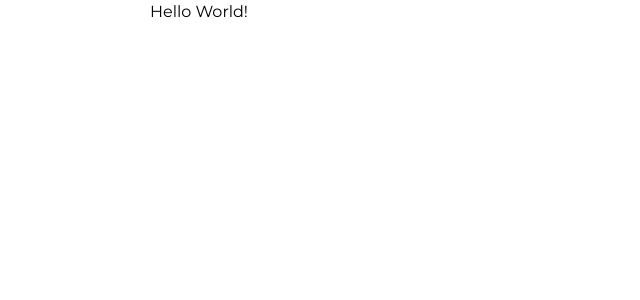
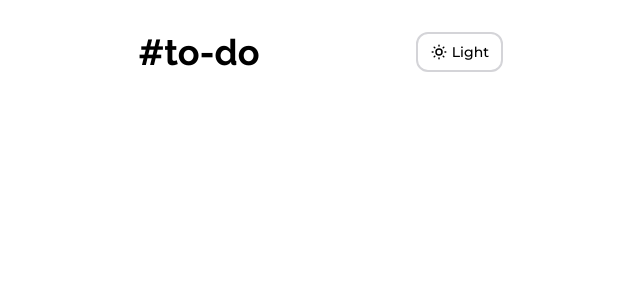
Before and after one commit to joaoliveirapb/todo, a Next.js app: page / in a window 1280 px wide. Shown: the top 300 px of the page, without its empty margins (441-1081 px from the left). Built offline with nearby package versions, Linux system fonts and the light colour scheme.

Commit message:
feat: made header and theme change functionality

```diff
--- a/src/app/layout.tsx
+++ b/src/app/layout.tsx
@@ -1,3 +1,4 @@
+import { ThemeContext } from '@/context/ThemeContext'
 import { Montserrat, Raleway } from 'next/font/google'
 import { ReactNode } from 'react'
 import './globals.css'
@@ -22,8 +23,10 @@ export const metadata = {
 export default function RootLayout({ children }: { children: ReactNode }) {
   return (
     <html lang="en">
-      <body className={`${raleway.variable} ${montserrat.variable} font-sans`}>
-        {children}
+      <body
+        className={`${raleway.variable} ${montserrat.variable} flex justify-center font-sans dark:bg-zinc-900`}
+      >
+        <ThemeContext>{children}</ThemeContext>
       </body>
     </html>
   )
--- a/src/app/page.tsx
+++ b/src/app/page.tsx
@@ -1,7 +1,9 @@
+import { Header } from '@/components/Header'
+
 export default function Home() {
   return (
-    <main className="flex items-center justify-center">
-      <h1>Hello World!</h1>
+    <main className="min-h-screen w-full max-w-[608px] pt-8">
+      <Header />
     </main>
   )
 }
--- /dev/null
+++ b/src/components/Header.tsx
@@ -0,0 +1,12 @@
+import { ThemeButton } from './ThemeButton'
+
+export function Header() {
+  return (
+    <header className="flex justify-end">
+      <div className="flex w-[60%] justify-between">
+        <h1 className="font-mono text-4xl font-bold">#to-do</h1>
+        <ThemeButton />
+      </div>
+    </header>
+  )
+}
--- /dev/null
+++ b/src/components/ThemeButton.tsx
@@ -0,0 +1,41 @@
+'use client'
+
+import { Moon, SunMedium } from 'lucide-react'
+import { useTheme } from 'next-themes'
+import { useEffect, useState } from 'react'
+
+export function ThemeButton() {
+  const [mounted, setMounted] = useState(false)
+  const { theme, setTheme } = useTheme()
+
+  useEffect(() => {
+    setMounted(true)
+  }, [])
+
+  if (!mounted) {
+    return null
+  }
+
+  function changeTheme() {
+    setTheme(theme === 'light' ? 'dark' : 'light')
+  }
+
+  return (
+    <button
+      onClick={changeTheme}
+      className="flex items-center gap-1 rounded-xl border-2 border-zinc-300 px-3 dark:border-zinc-600"
+    >
+      {theme === 'light' ? (
+        <>
+          <Moon size={18} />
+          <span className="text-sm font-medium">Dark</span>
+        </>
+      ) : (
+        <>
+          <SunMedium size={18} />
+          <span className="text-sm font-medium">Light</span>
+        </>
+      )}
+    </button>
+  )
+}
--- /dev/null
+++ b/src/context/ThemeContext.tsx
@@ -0,0 +1,8 @@
+'use client'
+
+import { ThemeProvider } from 'next-themes'
+import { ReactNode } from 'react'
+
+export function ThemeContext({ children }: { children: ReactNode }) {
+  return <ThemeProvider attribute="class">{children}</ThemeProvider>
+}
--- a/tailwind.config.js
+++ b/tailwind.config.js
@@ -14,4 +14,5 @@ module.exports = {
     },
   },
   plugins: [],
+  darkMode: 'class',
 }
```
